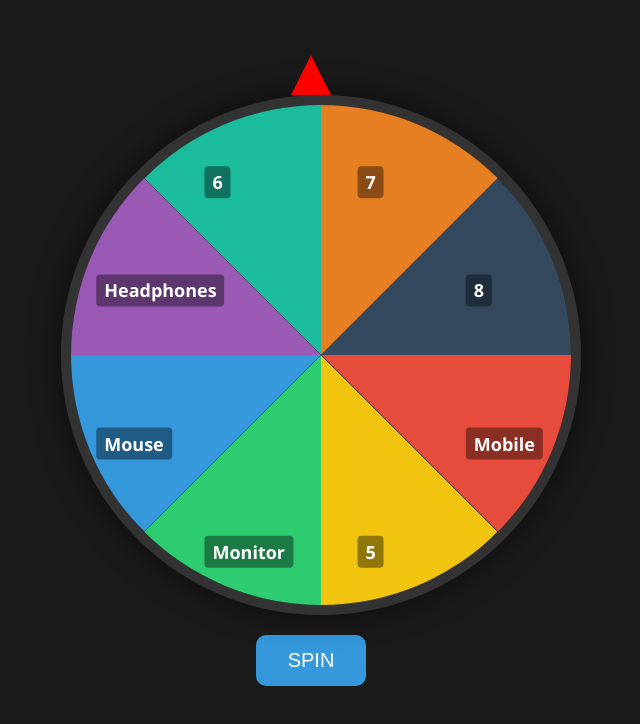
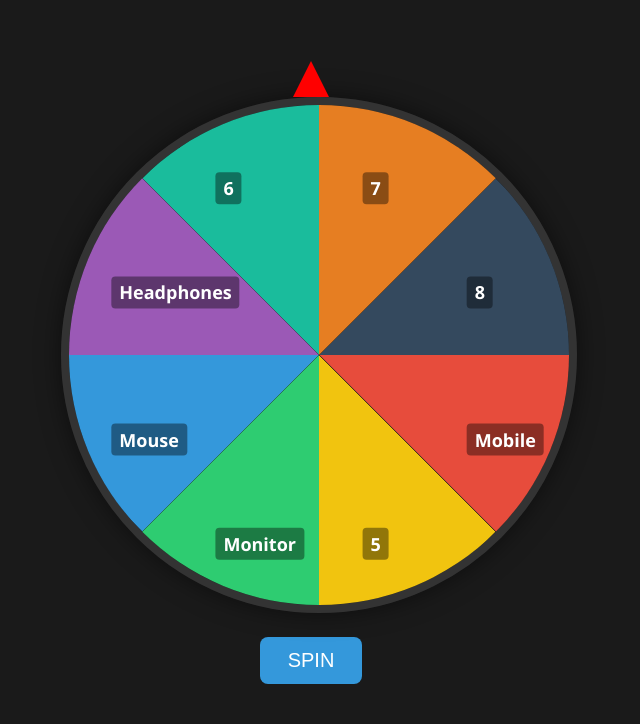
Before and after one commit to Tanishq49/spinner, a plain HTML site: page index.html in a window 1280 px wide. Shown: the whole page, without its empty margins (329-969 px from the left). Drawn offline with Linux system fonts and the light colour scheme.

Commit message:
Update index.html

```diff
--- a/index.html
+++ b/index.html
@@ -4,8 +4,30 @@
 <head>
   <meta charset="UTF-8" />
   <meta name="viewport" content="width=device-width, initial-scale=1.0" />
-  <title>Fixed Spinner Wheel</title>
+  <title>Responsive Spinner Wheel</title>
   <style>
+    :root {
+      --wheel-size: 300px;
+      --font-size: 14px;
+      --indicator-size: 20px;
+    }
+
+    @media (min-width: 480px) {
+      :root {
+        --wheel-size: 400px;
+        --font-size: 16px;
+        --indicator-size: 30px;
+      }
+    }
+
+    @media (min-width: 768px) {
+      :root {
+        --wheel-size: 500px;
+        --font-size: 18px;
+        --indicator-size: 36px;
+      }
+    }
+
     body {
       margin: 0;
       background: #1a1a1a;
@@ -14,22 +36,24 @@
       flex-direction: column;
       justify-content: center;
       align-items: center;
-      height: 100vh;
+      min-height: 100vh;
       color: hsl(0, 0%, 93%);
+      padding: 20px;
+      box-sizing: border-box;
     }
 
     .wheel-container {
       position: relative;
-      width: 500px;
-      height: 500px;
+      width: var(--wheel-size);
+      height: var(--wheel-size);
     }
 
     .wheel {
       width: 100%;
       height: 100%;
       border-radius: 50%;
-      border: 10px solid #333;
-      box-shadow: 0 0 30px rgba(0, 0, 0, 0.5);
+      border: 8px solid #333;
+      box-shadow: 0 0 25px rgba(0, 0, 0, 0.5);
       position: relative;
       transition: transform 4s ease-out;
       overflow: hidden;
@@ -54,37 +78,37 @@
     }
 
     .label-text {
-      font-size: 18px;
+      font-size: var(--font-size);
       font-weight: bold;
       color: #fff;
       background-color: rgba(0, 0, 0, 0.4);
       padding: 4px 8px;
       border-radius: 4px;
       white-space: nowrap;
-      transform: translateX(-40px) translateY(-4px);
+      transform: translateX(-30px) translateY(-5px);
     }
 
     .indicator {
       position: absolute;
-      top: -40px;
+      top: calc(-1 * var(--indicator-size));
       left: 50%;
       transform: translateX(-50%);
       width: 0;
       height: 0;
-      border-left: 20px solid transparent;
-      border-right: 20px solid transparent;
-      border-bottom: 40px solid red;
+      border-left: calc(var(--indicator-size) * 0.5) solid transparent;
+      border-right: calc(var(--indicator-size) * 0.5) solid transparent;
+      border-bottom: var(--indicator-size) solid red;
       z-index: 2;
     }
 
     .spin-btn {
       margin-top: 40px;
-      padding: 14px 32px;
-      font-size: 20px;
+      padding: 12px 28px;
+      font-size: calc(var(--font-size) + 2px);
       background-color: #3498db;
       color: #fff;
       border: none;
-      border-radius: 10px;
+      border-radius: 8px;
       cursor: pointer;
       transition: background 0.3s ease;
     }
@@ -95,7 +119,7 @@
 
     #result {
       margin-top: 20px;
-      font-size: 24px;
+      font-size: calc(var(--font-size) + 4px);
       font-weight: bold;
       color: #2ecc71;
     }
@@ -145,11 +169,9 @@
       const label = document.createElement("div");
       label.className = "segment-label";
 
-      // Adjust translation to match the new radius (~250px)
       const labelAngle = angle + anglePerSegment / 2;
-      label.style.transform = `rotate(${labelAngle}deg) translate(200px) rotate(${-labelAngle}deg)`;
+      label.style.transform = `rotate(${labelAngle}deg) translate(${parseFloat(getComputedStyle(document.documentElement).getPropertyValue('--wheel-size')) / 2.6}px) rotate(${-labelAngle}deg)`;
 
-      // Label text
       const text = document.createElement("div");
       text.className = "label-text";
       text.innerText = seg.label;
```
